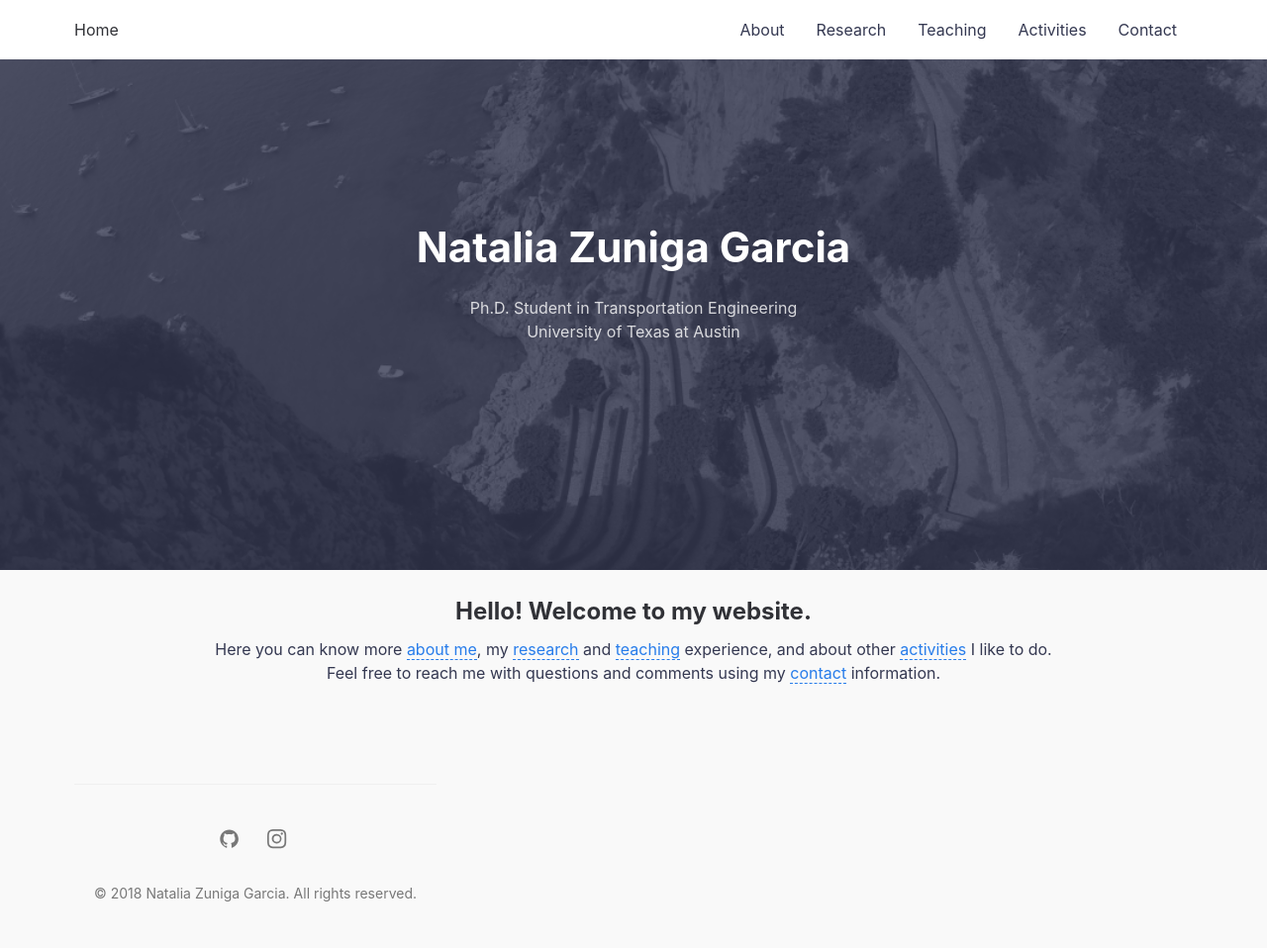
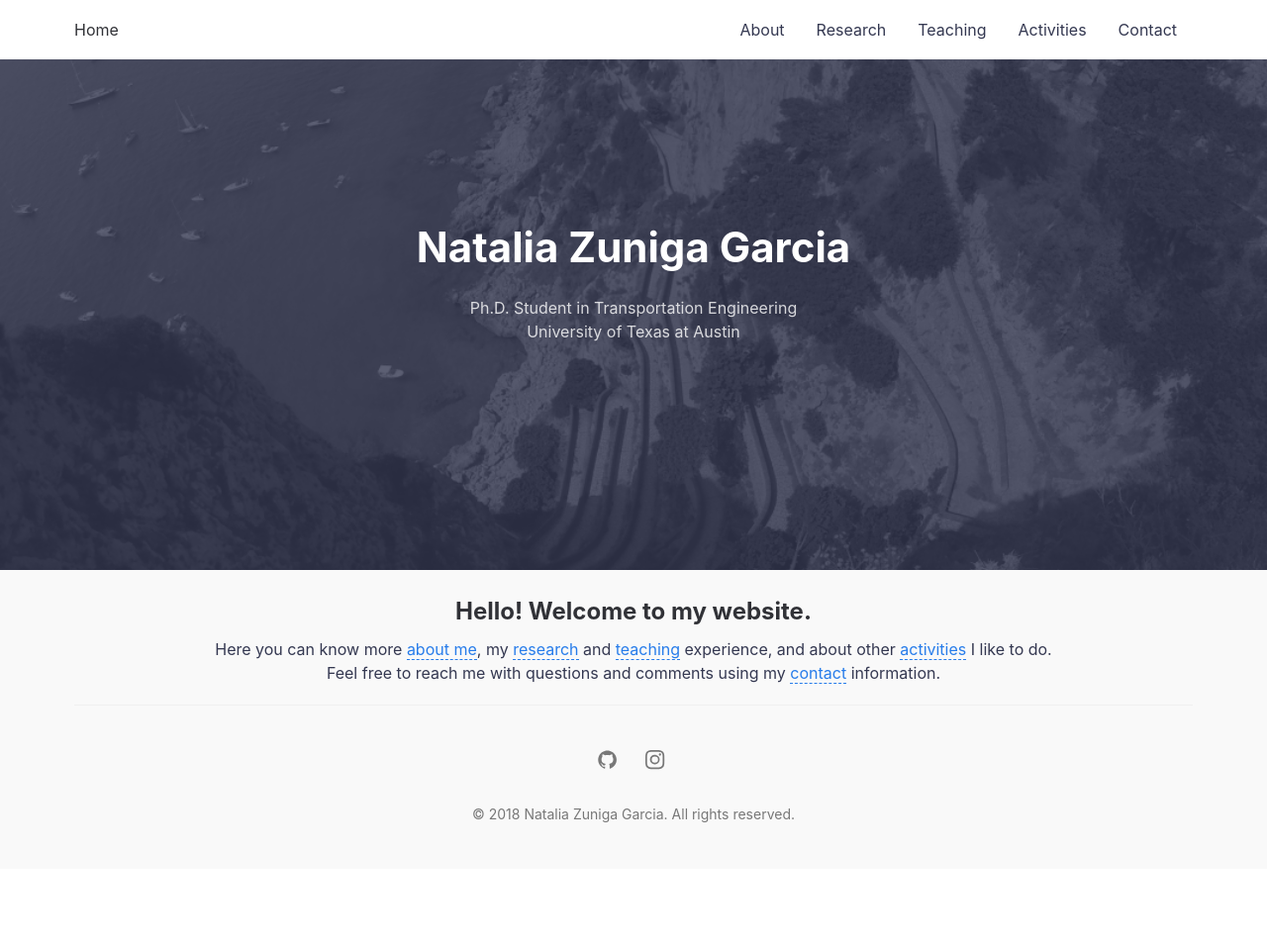
Before and after one commit to nzunigag/nzunigag.github.io, a Jekyll site: the page built from index.md, in a window 1280 px wide. Shown: the whole page at 99% size. Built offline with Jekyll 4.4.1, drawn with Linux system fonts in a browser that asks for light colours; after the commit the page ends 900 px from its top, so only the background shows below that.

Commit message:
Update default.html

```diff
--- a/_layouts/default.html
+++ b/_layouts/default.html
@@ -41,8 +41,6 @@ layout: compress
               <a href="https://nzunigag.github.io/contact/">contact</a> information.
             </p>
 
-          <div class="post-list" itemscope="" itemtype="http://schema.org/Blog">
-
     {% include footer.html %}
 
   </body>
```
